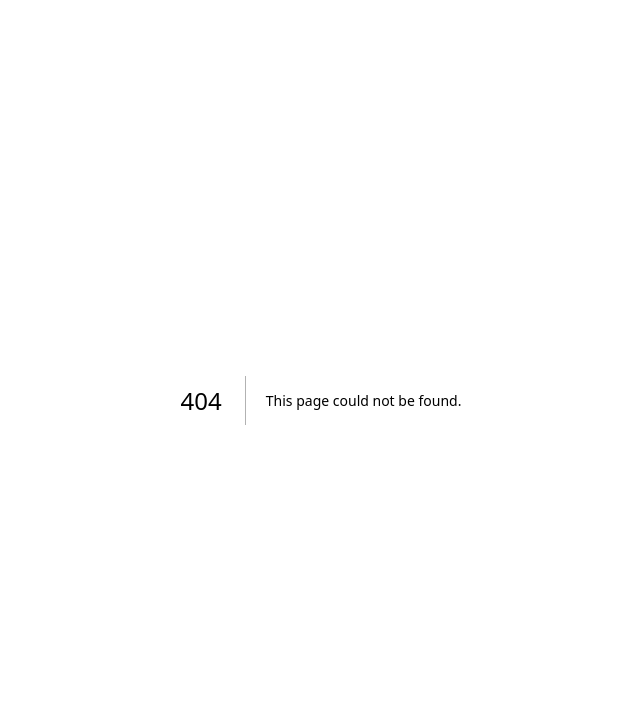
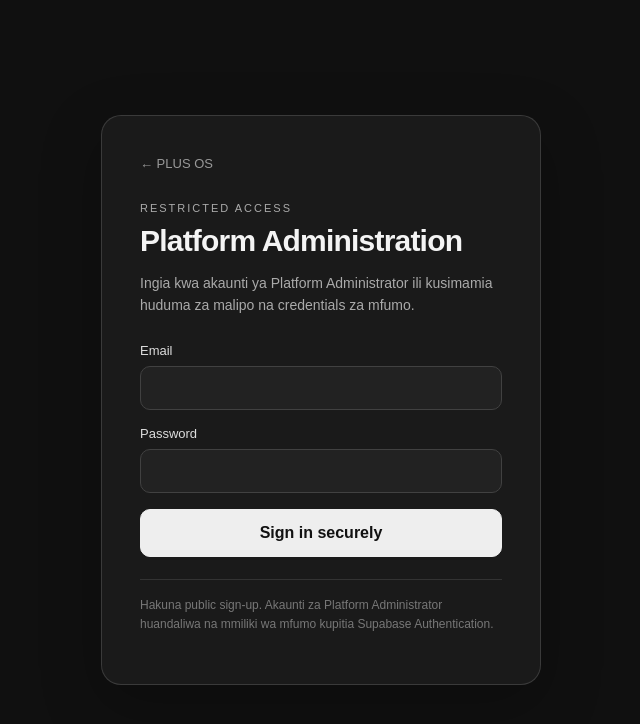
Before and after one commit to faisalmvungi02-hub/school-management-system-pro, a Next.js app: page /platform/login in a window 1280 px wide. Before the commit this address had no page. Shown: the top 724 px of the page, without its empty margins (319-959 px from the left). Built offline with nearby package versions, Linux system fonts and the light colour scheme; no server answers.

Commit message:
Add restricted platform administrator sign-in

```diff
--- /dev/null
+++ b/app/platform/login/page.tsx
@@ -0,0 +1,72 @@
+"use client";
+
+import { FormEvent, useMemo, useState } from "react";
+import { useRouter } from "next/navigation";
+import { createClient } from "@supabase/supabase-js";
+
+export default function PlatformAdminLoginPage() {
+  const router = useRouter();
+  const client = useMemo(() => {
+    const url = process.env.NEXT_PUBLIC_SUPABASE_URL;
+    const key = process.env.NEXT_PUBLIC_SUPABASE_ANON_KEY ?? process.env.NEXT_PUBLIC_SUPABASE_PUBLISHABLE_KEY;
+    return url && key ? createClient(url, key, { auth: { persistSession: true, autoRefreshToken: true } }) : null;
+  }, []);
+  const [email, setEmail] = useState("");
+  const [password, setPassword] = useState("");
+  const [busy, setBusy] = useState(false);
+  const [error, setError] = useState("");
+
+  async function handleSubmit(event: FormEvent<HTMLFormElement>) {
+    event.preventDefault();
+    setBusy(true);
+    setError("");
+    try {
+      if (!client) throw new Error("Supabase environment variables hazijawekwa kwenye frontend.");
+      const { data, error: authError } = await client.auth.signInWithPassword({ email: email.trim(), password });
+      if (authError || !data.user) throw new Error("Email au password si sahihi.");
+      if (data.user.app_metadata?.platform_admin !== true) {
+        await client.auth.signOut();
+        throw new Error("Akaunti hii haina ruhusa ya Platform Administrator. Wasiliana na mmiliki wa PLUS OS.");
+      }
+      router.replace("/platform/payment-gateways");
+    } catch (cause) {
+      setError(cause instanceof Error ? cause.message : "Imeshindikana kuingia.");
+    } finally {
+      setBusy(false);
+    }
+  }
+
+  return (
+    <main style={{ minHeight: "100vh", display: "grid", placeItems: "center", background: "#101010", color: "#f4f4f4", padding: 24, fontFamily: "Arial,sans-serif" }}>
+      <section style={{ width: "min(100%,440px)", border: "1px solid rgba(255,255,255,.14)", borderRadius: 20, padding: "clamp(24px,5vw,38px)", background: "rgba(255,255,255,.045)", boxShadow: "0 20px 60px rgba(0,0,0,.25)" }}>
+        <a href="/" style={{ color: "#999", fontSize: 13, textDecoration: "none" }}>← PLUS OS</a>
+        <div style={{ marginTop: 30, color: "#aaa", textTransform: "uppercase", letterSpacing: 2, fontSize: 11 }}>Restricted access</div>
+        <h1 style={{ margin: "10px 0", fontSize: 30, letterSpacing: "-.8px" }}>Platform Administration</h1>
+        <p style={{ color: "#aaa", fontSize: 14, lineHeight: 1.6, marginBottom: 26 }}>Ingia kwa akaunti ya Platform Administrator ili kusimamia huduma za malipo na credentials za mfumo.</p>
+        <form onSubmit={handleSubmit} style={{ display: "grid", gap: 16 }}>
+          <label style={{ display: "grid", gap: 8, fontSize: 13, color: "#ddd" }}>
+            Email
+            <input required type="email" autoComplete="username" value={email} onChange={(event) => setEmail(event.target.value)} style={fieldStyle} />
+          </label>
+          <label style={{ display: "grid", gap: 8, fontSize: 13, color: "#ddd" }}>
+            Password
+            <input required type="password" autoComplete="current-password" value={password} onChange={(event) => setPassword(event.target.value)} style={fieldStyle} />
+          </label>
+          {error && <div role="alert" style={{ padding: 12, border: "1px solid rgba(220,90,90,.35)", borderRadius: 10, color: "#ffd4d4", fontSize: 13, background: "rgba(160,35,35,.16)" }}>{error}</div>}
+          <button disabled={busy} type="submit" style={{ border: "1px solid #eee", borderRadius: 10, background: "#eee", color: "#111", padding: 14, fontWeight: 700, cursor: busy ? "wait" : "pointer", opacity: busy ? .65 : 1 }}>
+            {busy ? "Inathibitisha..." : "Sign in securely"}
+          </button>
+        </form>
+        <p style={{ borderTop: "1px solid #333", paddingTop: 16, marginTop: 22, color: "#777", fontSize: 12, lineHeight: 1.6 }}>
+          Hakuna public sign-up. Akaunti za Platform Administrator huandaliwa na mmiliki wa mfumo kupitia Supabase Authentication.
+        </p>
+      </section>
+    </main>
+  );
+}
+
+const fieldStyle: React.CSSProperties = {
+  width: "100%", boxSizing: "border-box", padding: "13px 14px", borderRadius: 10,
+  border: "1px solid #414141", color: "#f5f5f5", background: "rgba(255,255,255,.035)",
+  fontSize: 14, outline: "none",
+};
```
